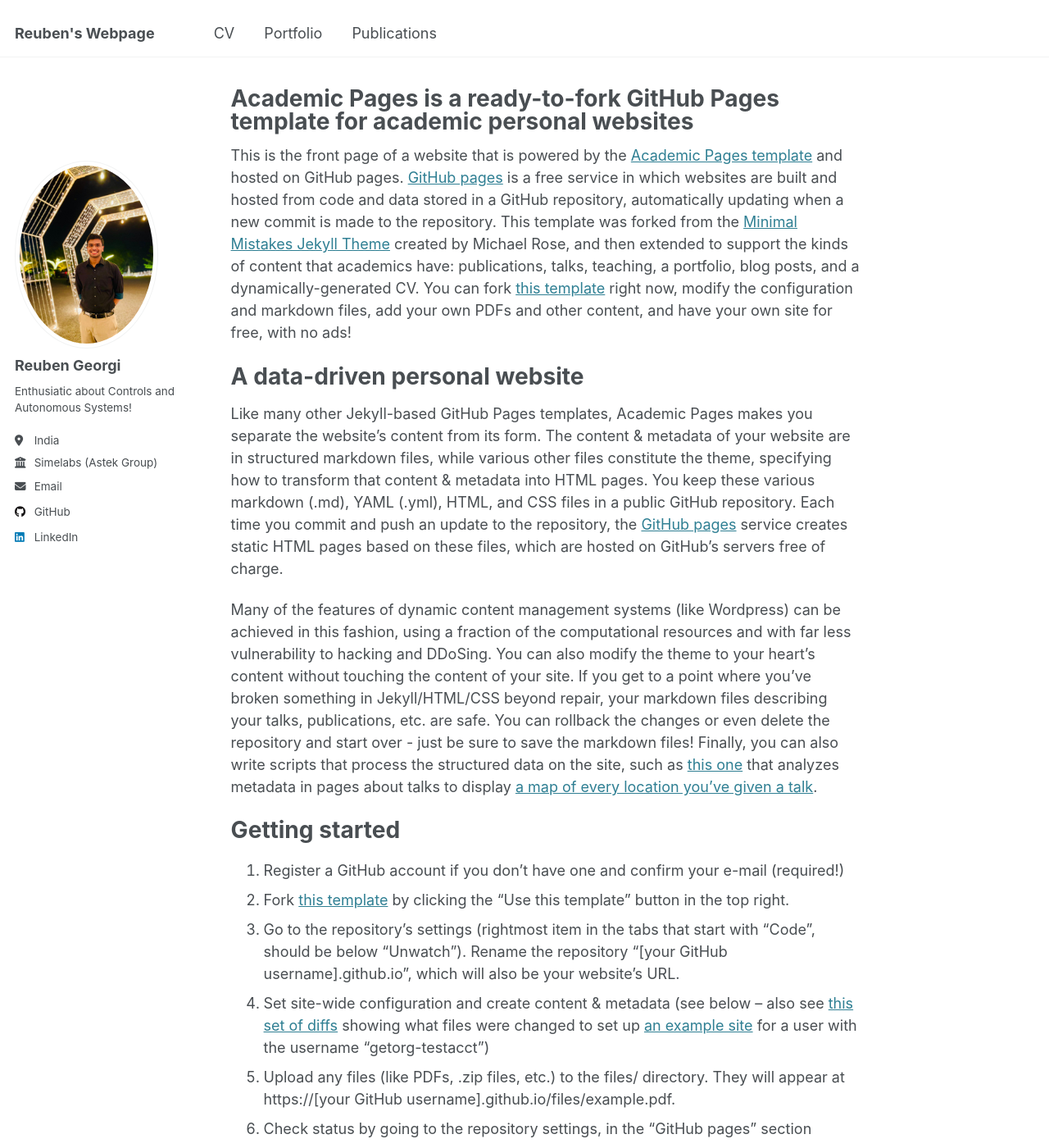
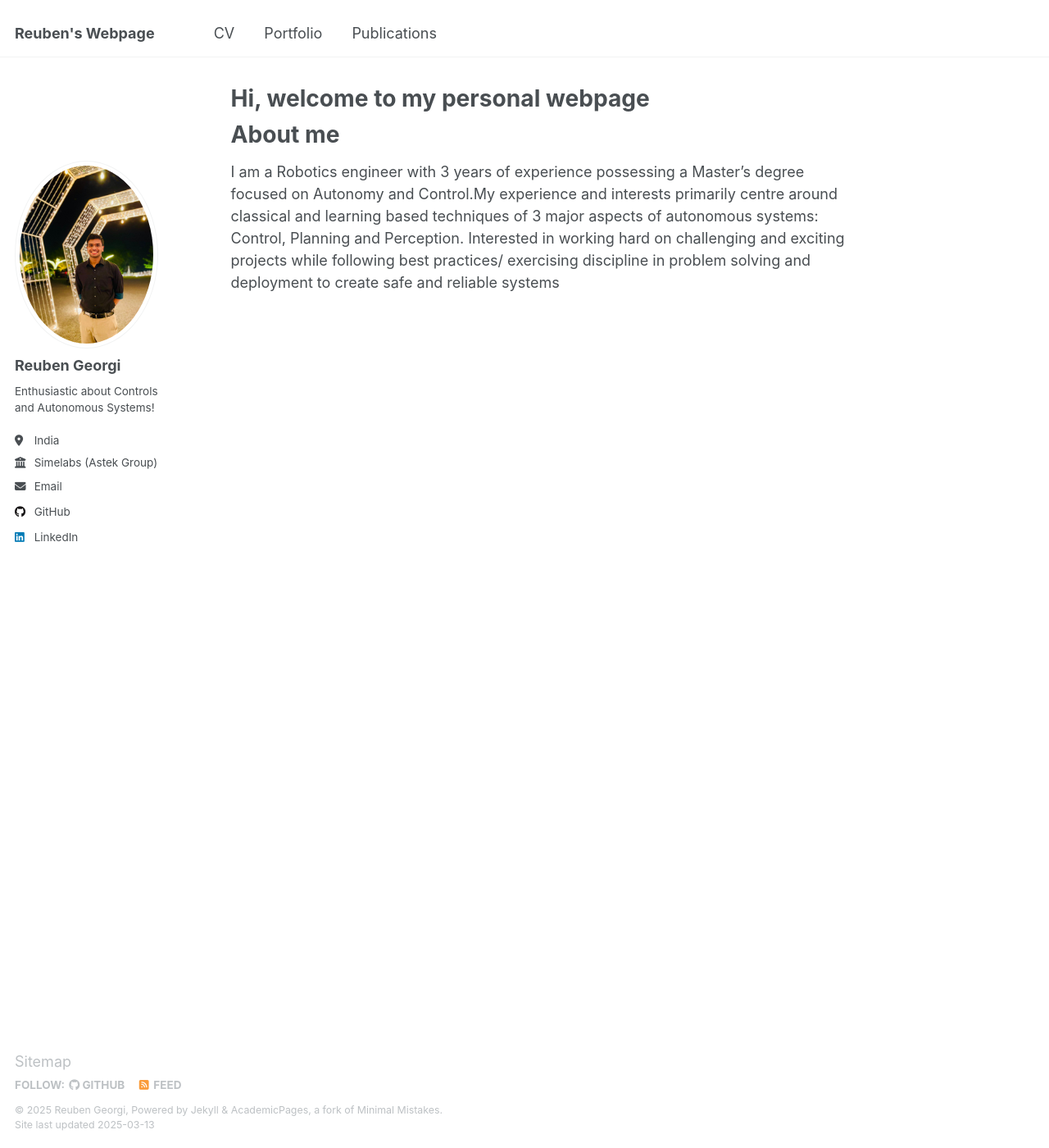
Before and after one commit to ra-georgi/ra-georgi.github.io, a Jekyll site: the page built from _pages/about.md, in a window 1280 px wide and 1400 px high. Shown: the whole window at 82% size. Built offline with Jekyll 4.4.1, drawn with Linux system fonts in a browser that asks for light colours; some of the changed text lies outside the part shown.

Commit message:
Updating home page

```diff
--- a/_config.yml
+++ b/_config.yml
@@ -25,7 +25,7 @@ author:
   avatar           : "Reuben_Profile.jpg"
   name             : "Reuben Georgi"
   pronouns         : # example: "she/her"
-  bio              : "Enthusiatic about Controls and Autonomous Systems!"
+  bio              : "Enthusiastic about Controls and Autonomous Systems!"
   location         : "India"
   employer         : "Simelabs (Astek Group)"
   uri              : # URL
--- a/_pages/about.md
+++ b/_pages/about.md
@@ -1,49 +1,21 @@
 ---
 permalink: /
-title: "Academic Pages is a ready-to-fork GitHub Pages template for academic personal websites"
+title: "Hi, welcome to my personal webpage"
 author_profile: true
 redirect_from:
   - /about/
   - /about.html
 ---
 
-This is the front page of a website that is powered by the [Academic Pages template](https://github.com/academicpages/academicpages.github.io) and hosted on GitHub pages. [GitHub pages](https://pages.github.com) is a free service in which websites are built and hosted from code and data stored in a GitHub repository, automatically updating when a new commit is made to the repository. This template was forked from the [Minimal Mistakes Jekyll Theme](https://mmistakes.github.io/minimal-mistakes/) created by Michael Rose, and then extended to support the kinds of content that academics have: publications, talks, teaching, a portfolio, blog posts, and a dynamically-generated CV. You can fork [this template](https://github.com/academicpages/academicpages.github.io) right now, modify the configuration and markdown files, add your own PDFs and other content, and have your own site for free, with no ads!
+About me
+======
+I am a Robotics engineer with 3 years of experience possessing a Master’s degree focused on Autonomy and Control.My experience and interests primarily centre around classical and learning based techniques of 3 major aspects of autonomous systems: Control, Planning and Perception. Interested in working hard on challenging and exciting projects while following best practices/ exercising discipline in problem solving and deployment to create safe and reliable systems
 
-A data-driven personal website
-======
-Like many other Jekyll-based GitHub Pages templates, Academic Pages makes you separate the website's content from its form. The content & metadata of your website are in structured markdown files, while various other files constitute the theme, specifying how to transform that content & metadata into HTML pages. You keep these various markdown (.md), YAML (.yml), HTML, and CSS files in a public GitHub repository. Each time you commit and push an update to the repository, the [GitHub pages](https://pages.github.com/) service creates static HTML pages based on these files, which are hosted on GitHub's servers free of charge.
 
-Many of the features of dynamic content management systems (like Wordpress) can be achieved in this fashion, using a fraction of the computational resources and with far less vulnerability to hacking and DDoSing. You can also modify the theme to your heart's content without touching the content of your site. If you get to a point where you've broken something in Jekyll/HTML/CSS beyond repair, your markdown files describing your talks, publications, etc. are safe. You can rollback the changes or even delete the repository and start over - just be sure to save the markdown files! Finally, you can also write scripts that process the structured data on the site, such as [this one](https://github.com/academicpages/academicpages.github.io/blob/master/talkmap.ipynb) that analyzes metadata in pages about talks to display [a map of every location you've given a talk](https://academicpages.github.io/talkmap.html).
+<!-- I recently graduated from Purdue University with a master’s in Aeronautics and Astronautics and majored in Autonomy and Control. Earlier, I had completed my undergraduate studies in Aerospace Engineering at Punjab Engineering College.
 
-Getting started
-======
-1. Register a GitHub account if you don't have one and confirm your e-mail (required!)
-1. Fork [this template](https://github.com/academicpages/academicpages.github.io) by clicking the "Use this template" button in the top right.
-1. Go to the repository's settings (rightmost item in the tabs that start with "Code", should be below "Unwatch"). Rename the repository "[your GitHub username].github.io", which will also be your website's URL.
-1. Set site-wide configuration and create content & metadata (see below -- also see [this set of diffs](http://archive.is/3TPas) showing what files were changed to set up [an example site](https://getorg-testacct.github.io) for a user with the username "getorg-testacct")
-1. Upload any files (like PDFs, .zip files, etc.) to the files/ directory. They will appear at https://[your GitHub username].github.io/files/example.pdf.
-1. Check status by going to the repository settings, in the "GitHub pages" section
+I am currently seeking full-time engineering positions which involve Control Systems, Robotics, and/or Autonomous Systems. If interested, please contact me at reuben.abraham97@gmail.com.  -->
 
-Site-wide configuration
-------
-The main configuration file for the site is in the base directory in [_config.yml](https://github.com/academicpages/academicpages.github.io/blob/master/_config.yml), which defines the content in the sidebars and other site-wide features. You will need to replace the default variables with ones about yourself and your site's github repository. The configuration file for the top menu is in [_data/navigation.yml](https://github.com/academicpages/academicpages.github.io/blob/master/_data/navigation.yml). For example, if you don't have a portfolio or blog posts, you can remove those items from that navigation.yml file to remove them from the header.
+<!-- Like many other Jekyll-based GitHub Pages templates, Academic Pages makes you separate the website's content from its form. The content & metadata of your website are in structured markdown files, while various other files constitute the theme, specifying how to transform that content & metadata into HTML pages. You keep these various markdown (.md), YAML (.yml), HTML, and CSS files in a public GitHub repository. Each time you commit and push an update to the repository, the [GitHub pages](https://pages.github.com/) service creates static HTML pages based on these files, which are hosted on GitHub's servers free of charge.
 
-Create content & metadata
-------
-For site content, there is one markdown file for each type of content, which are stored in directories like _publications, _talks, _posts, _teaching, or _pages. For example, each talk is a markdown file in the [_talks directory](https://github.com/academicpages/academicpages.github.io/tree/master/_talks). At the top of each markdown file is structured data in YAML about the talk, which the theme will parse to do lots of cool stuff. The same structured data about a talk is used to generate the list of talks on the [Talks page](https://academicpages.github.io/talks), each [individual page](https://academicpages.github.io/talks/2012-03-01-talk-1) for specific talks, the talks section for the [CV page](https://academicpages.github.io/cv), and the [map of places you've given a talk](https://academicpages.github.io/talkmap.html) (if you run this [python file](https://github.com/academicpages/academicpages.github.io/blob/master/talkmap.py) or [Jupyter notebook](https://github.com/academicpages/academicpages.github.io/blob/master/talkmap.ipynb), which creates the HTML for the map based on the contents of the _talks directory).
-
-**Markdown generator**
-
-The repository includes [a set of Jupyter notebooks](https://github.com/academicpages/academicpages.github.io/tree/master/markdown_generator
-) that converts a CSV containing structured data about talks or presentations into individual markdown files that will be properly formatted for the Academic Pages template. The sample CSVs in that directory are the ones I used to create my own personal website at stuartgeiger.com. My usual workflow is that I keep a spreadsheet of my publications and talks, then run the code in these notebooks to generate the markdown files, then commit and push them to the GitHub repository.
-
-How to edit your site's GitHub repository
-------
-Many people use a git client to create files on their local computer and then push them to GitHub's servers. If you are not familiar with git, you can directly edit these configuration and markdown files directly in the github.com interface. Navigate to a file (like [this one](https://github.com/academicpages/academicpages.github.io/blob/master/_talks/2012-03-01-talk-1.md) and click the pencil icon in the top right of the content preview (to the right of the "Raw | Blame | History" buttons). You can delete a file by clicking the trashcan icon to the right of the pencil icon. You can also create new files or upload files by navigating to a directory and clicking the "Create new file" or "Upload files" buttons.
-
-Example: editing a markdown file for a talk
-![Editing a markdown file for a talk](/images/editing-talk.png)
-
-For more info
-------
-More info about configuring Academic Pages can be found in [the guide](https://academicpages.github.io/markdown/), the [growing wiki](https://github.com/academicpages/academicpages.github.io/wiki), and you can always [ask a question on GitHub](https://github.com/academicpages/academicpages.github.io/discussions). The [guides for the Minimal Mistakes theme](https://mmistakes.github.io/minimal-mistakes/docs/configuration/) (which this theme was forked from) might also be helpful.
+Many of the features of dynamic content management systems (like Wordpress) can be achieved in this fashion, using a fraction of the computational resources and with far less vulnerability to hacking and DDoSing. You can also modify the theme to your heart's content without touching the content of your site. If you get to a point where you've broken something in Jekyll/HTML/CSS beyond repair, your markdown files describing your talks, publications, etc. are safe. You can rollback the changes or even delete the repository and start over - just be sure to save the markdown files! Finally, you can also write scripts that process the structured data on the site, such as [this one](https://github.com/academicpages/academicpages.github.io/blob/master/talkmap.ipynb) that analyzes metadata in pages about talks to display [a map of every location you've given a talk](https://academicpages.github.io/talkmap.html). -->
```
